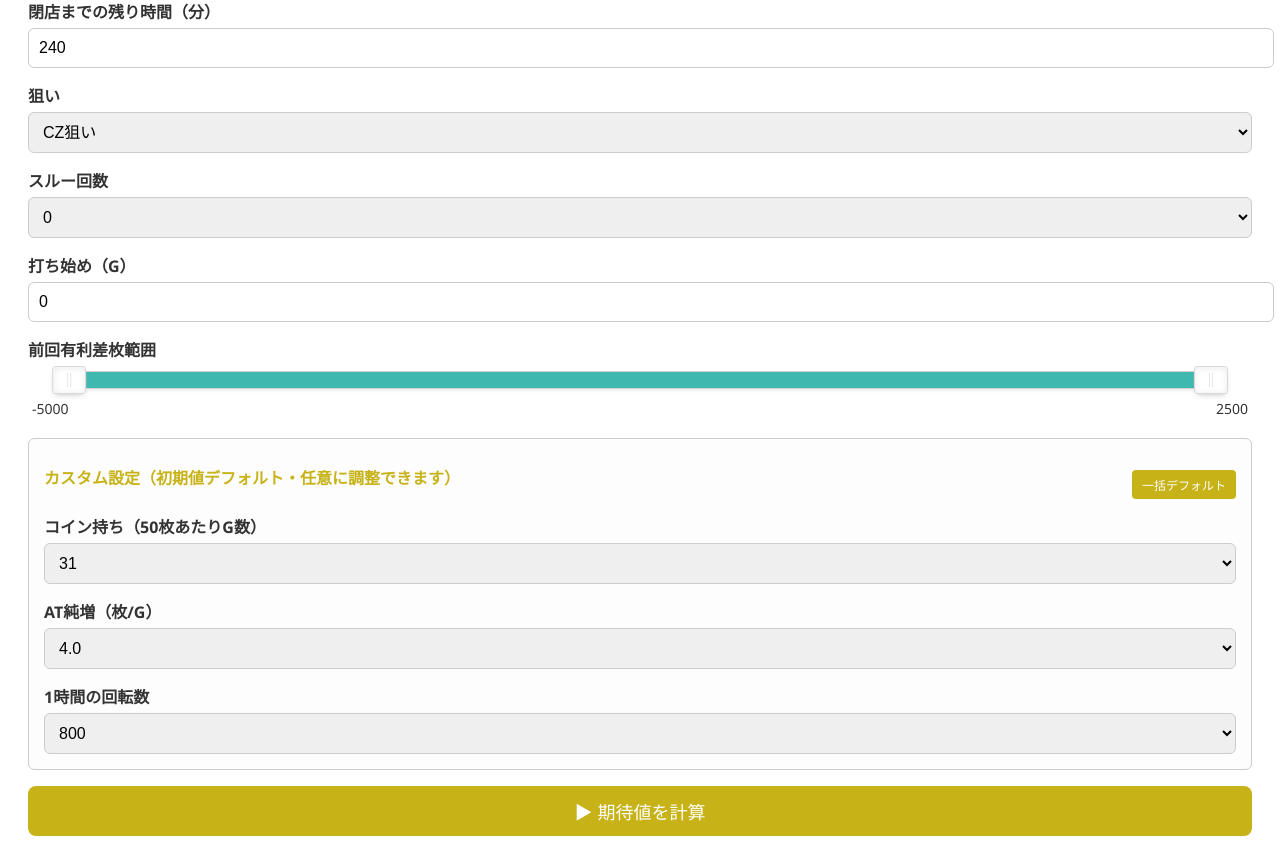
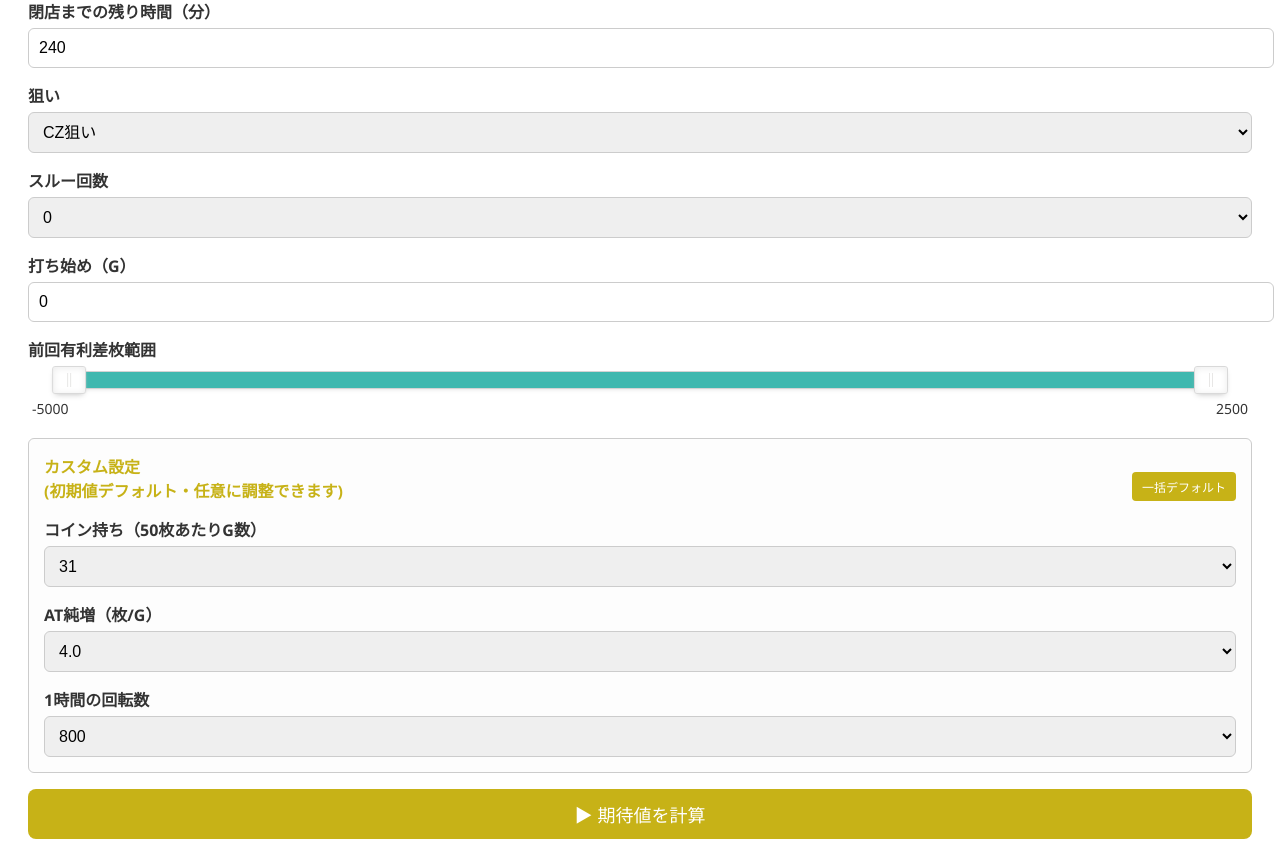
Before and after one commit to pamiruo/kousetteikitaititool, a Flask app: page /tokyoguru in a window 1280 px wide. Shown: the part 120-987 px from the top of the page. Before the commit the page ends 956 px from the top, so only its background shows below. Run offline with Flask 3, Linux system fonts and the light colour scheme; some libraries are stand-ins or nearby versions.

Commit message:
Add files via upload

```diff
--- a/templates/tokyoguru.html
+++ b/templates/tokyoguru.html
@@ -168,7 +168,7 @@
     <!-- ✅ カスタム設定ブロック -->
     <div class="custom-settings">
       <div class="custom-settings-header">
-        <span class="title">カスタム設定（初期値デフォルト・任意に調整できます）</span>
+        <span class="title">カスタム設定<br>(初期値デフォルト・任意に調整できます)</span>
         <button type="button" class="reset-btn" onclick="resetDefaults()">一括デフォルト</button>
       </div>
 
```
